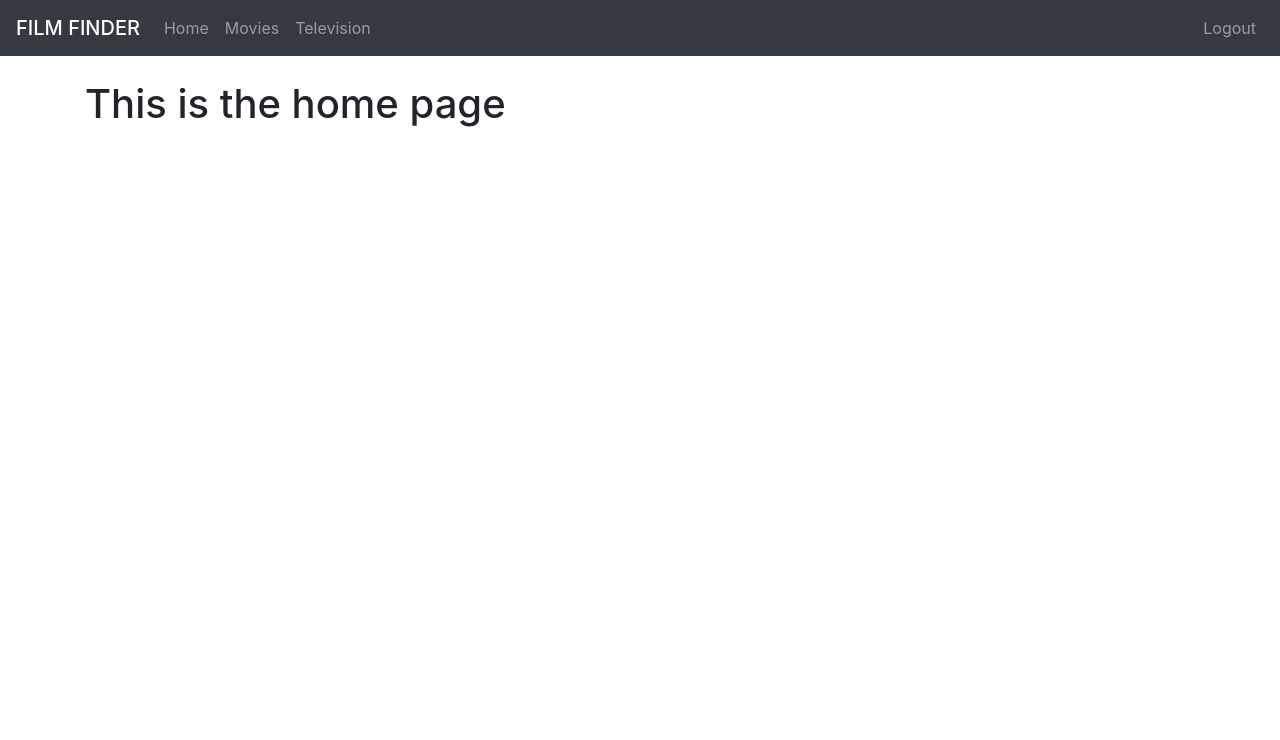
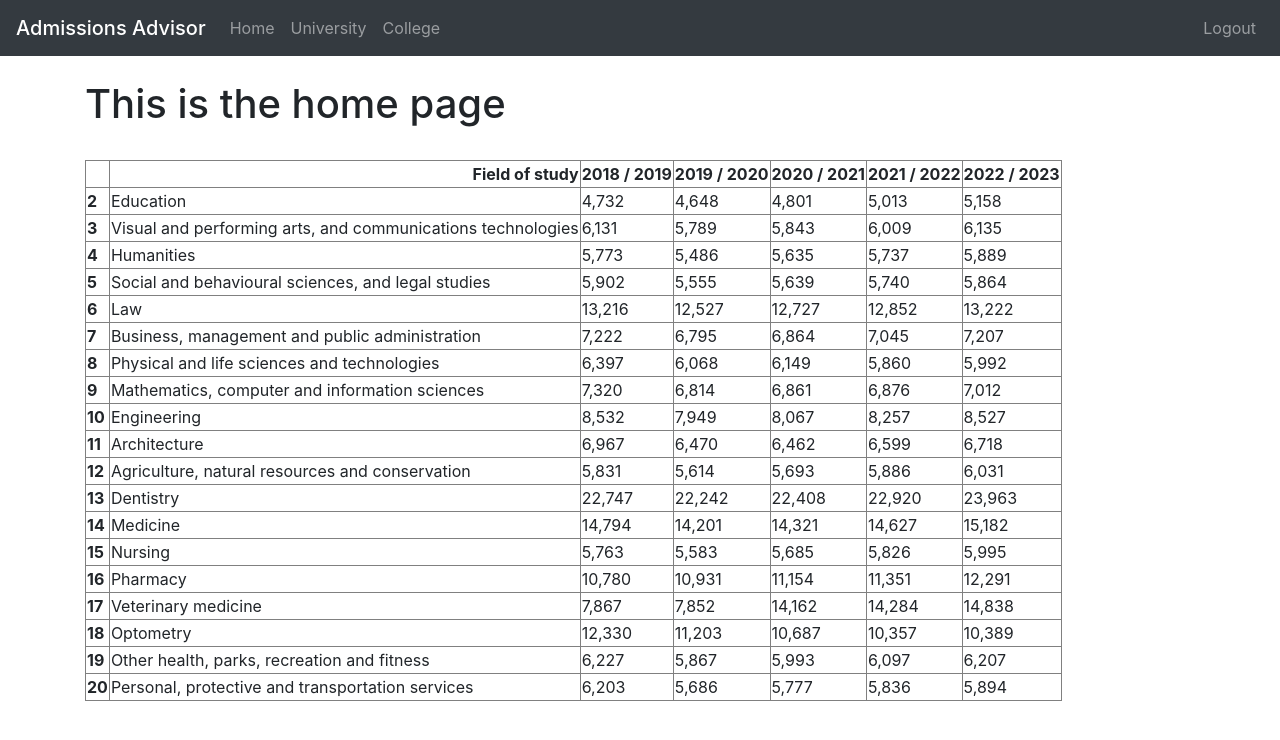
Before and after one commit to gusungaretti/summer_project, a Flask app: page /home in a window 1280 px wide. Shown: the top 740 px of the page. Run offline with Flask 3, Linux system fonts and the light colour scheme; a user stored in the database is signed in; some libraries are stand-ins or nearby versions.

Commit message:
base website adjusted and test data import

```diff
--- /dev/null
+++ b/Average_Tuition_by_Program_Canada.csv
@@ -0,0 +1,22 @@
+Field of study,2018 / 2019,2019 / 2020,2020 / 2021,2021 / 2022,2022 / 2023
+,Current dollars,,,,
+"Total, field of study","6,822","6,468","6,580","6,660","6,834"
+Education,"4,732","4,648","4,801","5,013","5,158"
+"Visual and performing arts, and communications technologies","6,131","5,789","5,843","6,009","6,135"
+Humanities,"5,773","5,486","5,635","5,737","5,889"
+"Social and behavioural sciences, and legal studies","5,902","5,555","5,639","5,740","5,864"
+Law,"13,216","12,527","12,727","12,852","13,222"
+"Business, management and public administration","7,222","6,795","6,864","7,045","7,207"
+Physical and life sciences and technologies,"6,397","6,068","6,149","5,860","5,992"
+"Mathematics, computer and information sciences","7,320","6,814","6,861","6,876","7,012"
+Engineering,"8,532","7,949","8,067","8,257","8,527"
+Architecture,"6,967","6,470","6,462","6,599","6,718"
+"Agriculture, natural resources and conservation","5,831","5,614","5,693","5,886","6,031"
+Dentistry,"22,747","22,242","22,408","22,920","23,963"
+Medicine,"14,794","14,201","14,321","14,627","15,182"
+Nursing,"5,763","5,583","5,685","5,826","5,995"
+Pharmacy,"10,780","10,931","11,154","11,351","12,291"
+Veterinary medicine,"7,867","7,852","14,162","14,284","14,838"
+Optometry,"12,330","11,203","10,687","10,357","10,389"
+"Other health, parks, recreation and fitness","6,227","5,867","5,993","6,097","6,207"
+"Personal, protective and transportation services","6,203","5,686","5,777","5,836","5,894"
--- a/website/calendar.py
+++ /dev/null
@@ -1,6 +0,0 @@
-from tkinter import *
-import calendar
-from datetime import date
-
-def Calendar():
-    month = int(month_box.get())
--- a/website/templates/base.html
+++ b/website/templates/base.html
@@ -32,7 +32,7 @@
         <span class="navbar-toggler-icon"></span>
 
       </button>
-      <span class="navbar-brand mb-0 h1">FILM FINDER</span>
+      <span class="navbar-brand mb-0 h1">Admissions Advisor</span>
       <div class="collapse navbar-collapse" id="navbar">
         <div class="navbar-nav">
           {% if user.is_authenticated %}
@@ -42,8 +42,8 @@
           <a class="nav-item nav-link" id="main" href="/">Home</a>
 
           {% endif %}
-          <a class="nav-item nav-link" id="movies" href="/movies">Movies</a>
-          <a class="nav-item nav-link" id="television" href="/television">Television</a>
+          <a class="nav-item nav-link" id="university" href="/university">University</a>
+          <a class="nav-item nav-link" id="college" href="/college">College</a>
 
         </div>
       </div>
@@ -104,5 +104,7 @@
       crossorigin="anonymous"
     ></script>
 
+
+
   </body>
 </html>
--- /dev/null
+++ b/website/templates/college.html
@@ -0,0 +1,6 @@
+{% extends "base.html" %} {% block title%}College{% endblock %}
+
+  {% block content %}
+  <br />
+  <h1> This is the college page</h1>
+  {% endblock %}
--- a/website/templates/home.html
+++ b/website/templates/home.html
@@ -3,4 +3,12 @@
   {% block content %}
   <br />
   <h1> This is the home page</h1>
+  <br />
+
+  {{data | safe}}
+
+  <br />
+  <br />
+
+
   {% endblock %}
--- a/website/templates/movies.html
+++ /dev/null
@@ -1,6 +0,0 @@
-{% extends "base.html" %} {% block title%}Movies{% endblock %}
-
-  {% block content %}
-  <br />
-  <h1> This is the movies page</h1>
-  {% endblock %}
--- a/website/templates/television.html
+++ /dev/null
@@ -1,6 +0,0 @@
-{% extends "base.html" %} {% block title%}Television{% endblock %}
-
-  {% block content %}
-  <br />
-  <h1> This is the television page</h1>
-  {% endblock %}
--- /dev/null
+++ b/website/templates/university.html
@@ -0,0 +1,6 @@
+{% extends "base.html" %} {% block title%}University{% endblock %}
+
+  {% block content %}
+  <br />
+  <h1> This is the university page</h1>
+  {% endblock %}
--- a/website/views.py
+++ b/website/views.py
@@ -1,5 +1,6 @@
 from flask import Blueprint, render_template, request, flash, jsonify
 from flask_login import login_required, current_user
+from .tuition import *
 
 
 views = Blueprint('views', __name__)
@@ -12,12 +13,12 @@ def main():
 @views.route('/home')
 @login_required
 def home():
-  return render_template("home.html", user=current_user)
+  return render_template("home.html", user=current_user, data= tuition_data.to_html())
 
-@views.route('/movies')
-def movies():
-  return render_template("movies.html", user=current_user)
+@views.route('/university')
+def university():
+  return render_template("university.html", user=current_user)
 
-@views.route('/television')
-def television():
-  return render_template("television.html", user=current_user)
+@views.route('/college')
+def college():
+  return render_template("college.html", user=current_user)
```
Also changed, not shown: website/tuition.py (added, +11 -0 lines).
